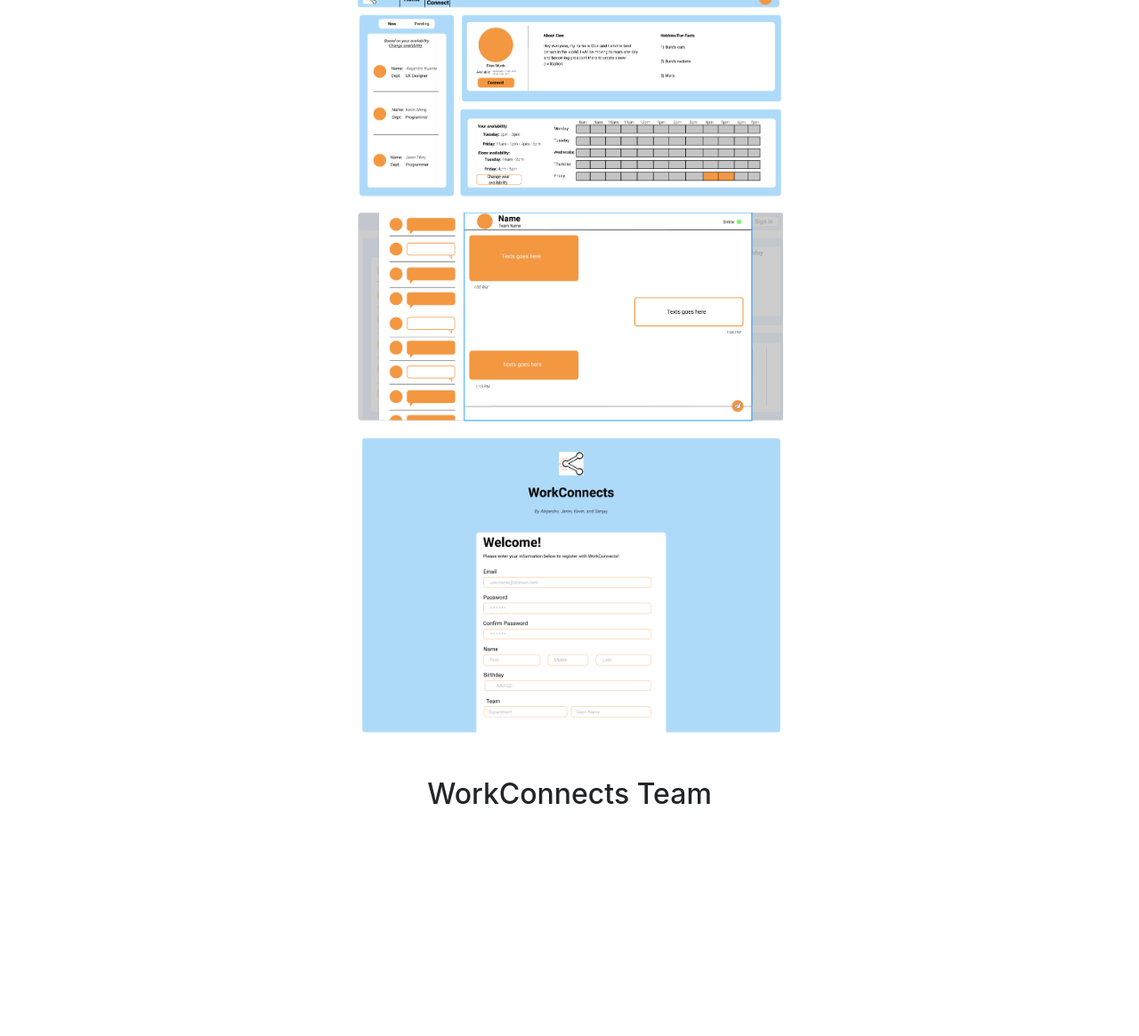
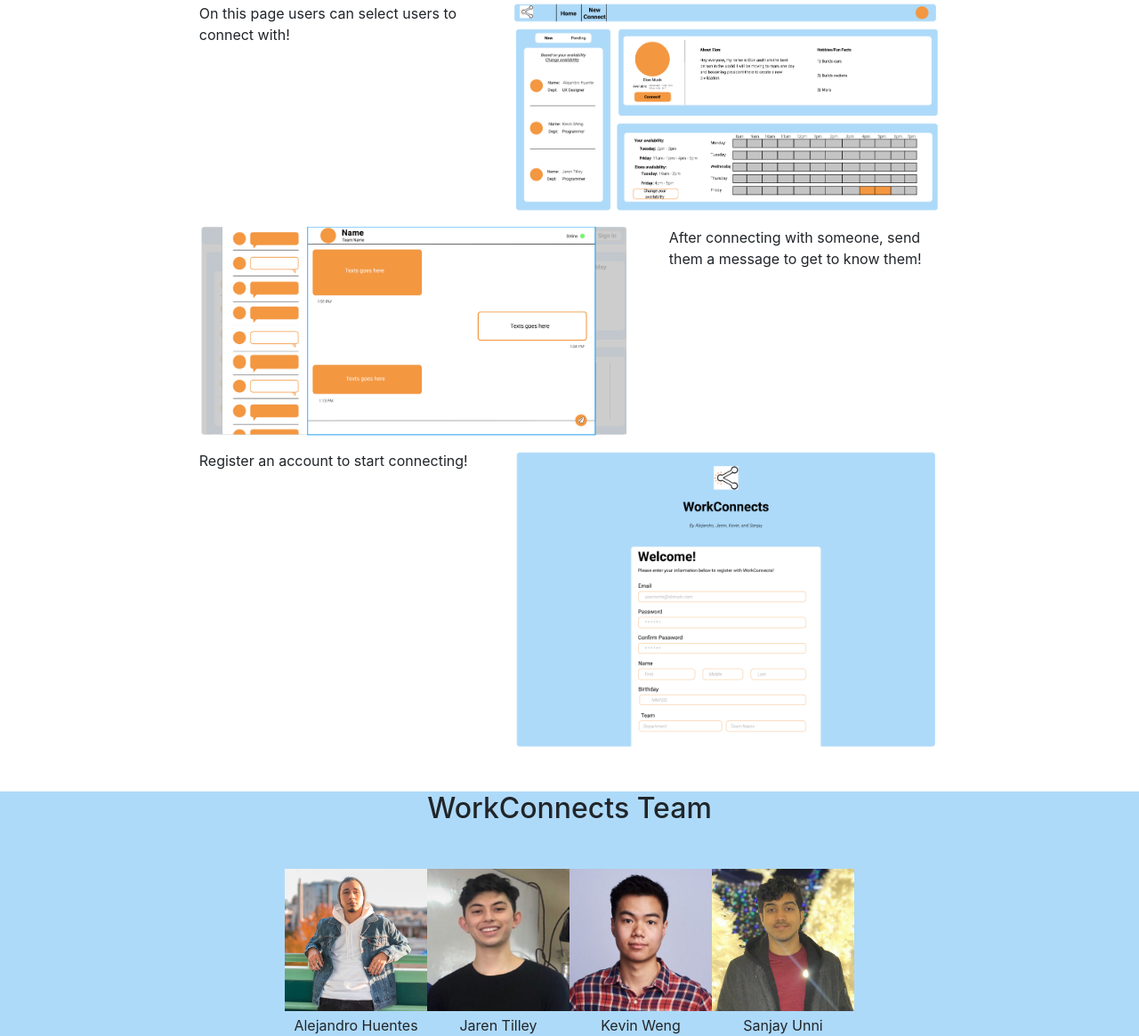
Before and after one commit to badpickle149/WorkConnectsLanding, a plain HTML site: page index.html in a window 1280 px wide. Shown: the part 443-1608 px from the top of the page at 89% size. Before the commit the page ends 1364 px from the top, so only its background shows below. Drawn offline with nearby package versions, Linux system fonts and the light colour scheme.

Commit message:
add profile pictures and animation

```diff
--- a/index.css
+++ b/index.css
@@ -3,3 +3,30 @@
     margin-left: auto;
     margin-right: auto;
 }
+
+.profile {
+    width: 10rem;
+    height: 10rem;
+    opacity: 0;
+}
+
+header, .team {
+    background-color: #AEDAF9;
+}
+
+.fade-in {
+	opacity: 1;
+	animation-name: fadeInOpacity;
+	animation-iteration-count: 1;
+	animation-timing-function: ease-in;
+	animation-duration: 2s;
+}
+
+@keyframes fadeInOpacity {
+	0% {
+		opacity: 0;
+	}
+	100% {
+		opacity: 1;
+	}
+}
--- a/index.html
+++ b/index.html
@@ -6,31 +6,74 @@
     <meta name="viewport" content="width=device-width, initial-scale=1.0">
     <link rel="stylesheet" href="https://cdn.jsdelivr.net/npm/bootstrap@4.6.0/dist/css/bootstrap.min.css" integrity="sha384-B0vP5xmATw1+K9KRQjQERJvTumQW0nPEzvF6L/Z6nronJ3oUOFUFpCjEUQouq2+l" crossorigin="anonymous">
     <link rel="stylesheet" href="./index.css" />
-    <title>Landing</title>
+    <script
+    src="https://code.jquery.com/jquery-3.6.0.min.js"
+    integrity="sha256-/xUj+3OJU5yExlq6GSYGSHk7tPXikynS7ogEvDej/m4="
+    crossorigin="anonymous"></script>
+    <title>WorkConnects Landing</title>
 </head>
 <body>
-    <h1 class="text-center mt-5">Welcome to WorkConnects!</h1>
-    <p class="text-center mb-5">
+    <header>
+        <h1 class="text-center pt-5">Welcome to WorkConnects!</h1>
+        <p class="text-center pb-5">
             WorkConnects is a social media site aimed at helping employees
             make new friends within the workplace.
             <a href="https://workconnects-7ca02.web.app/login">Click here to make a profile!</a>
         </p>
+    </header>
     <div class="container">
         <div class="ml-auto mr-auto">
-            <div class="row mb-3">
+            <div class="row mb-3 ml-auto mr-auto w-75">
+                <div class="d-flex flex-row">
                     <img src="imgs/HomePage.png" alt="Home Page">
+                    <p class="ml-5">On the homepage, users can view their
+                        messages and see their upcoming meetings</p>
                 </div>
-            <div class="row mb-3">
+            </div>
+            <div class="row mb-3 ml-auto mr-auto w-75">
+                <div class="d-flex flex-row">
+                    <p class="mr-5">On this page users can select users to connect with!</p>
                     <img src="imgs/ConnectPage.png" alt="Home Page">
                 </div>
-            <div class="row mb-3">
+            </div>
+            <div class="row mb-3 ml-auto mr-auto w-75">
+                <div class="d-flex flex-row">
                     <img src="imgs/Message.png" alt="Home Page">
+                    <p class="ml-5">
+                        After connecting with someone, send them a message to get to know them!
+                    </p>
                 </div>
-            <div class="row mb-3">
+            </div>
+            <div class="row mb-3 ml-auto mr-auto w-75">
+                <div class="d-flex flex-row">
+                    <p class="mr-5">
+                        Register an account to start connecting!
+                    </p>
                     <img src="imgs/Register.png" alt="Home Page">
                 </div>
             </div>
-        <h2 class="mt-5 text-center">WorkConnects Team</h2>
+        </div>
+    </div>
+    <div class="team">
+        <h2 class="mt-5 mb-5 text-center">WorkConnects Team</h2>
+        <div class="d-flex flex-row justify-content-around w-50 ml-auto mr-auto">
+            <div class="text-center d-flex flex-column">
+                <img class="profile" src="imgs/alejandro_profile.jpg" alt="Alejandro Huentes" />
+                <span class="mt-1">Alejandro Huentes</span>
+            </div>
+            <div class="text-center d-flex flex-column">
+                <img class="profile" src="imgs/jaren_profile.jpeg" alt="Jaren Tilley" />
+                <span class="mt-1">Jaren Tilley</span>
+            </div>
+            <div class="text-center d-flex flex-column">
+                <img class="profile" src="imgs/profile_pic.jpg" alt="Kevin Weng" />
+                <span class="mt-1">Kevin Weng</span>
+            </div>
+            <div class="text-center d-flex flex-column">
+                <img class="profile" src="imgs/sanjay_profile.jpg" alt="Sanjay Unni" />
+                <span class="mt-1">Sanjay Unni</span>
+            </div>
+        </div>
     </div>
     <script src="./index.js"></script>
 </body>
--- a/index.js
+++ b/index.js
@@ -0,0 +1,20 @@
+$(document).ready(function() {
+
+    /* Every time the window is scrolled ... */
+    $(window).scroll( function(){
+
+        /* Check the location of each desired element */
+        $('.profile').each( function(i){
+
+            let bottom_of_object = $(this).position().top + $(this).outerHeight();
+            let bottom_of_window = $(window).scrollTop() + $(window).height();
+
+            /* If the object is completely visible in the window, fade it it */
+            if( bottom_of_window > bottom_of_object ){
+
+                $(this).animate({'opacity':'1'}, i * 500);
+
+            }
+        });
+    });
+});
```
Also changed, not shown: imgs/alejandro_profile.jpg (added), imgs/jaren_profile.jpeg (added), imgs/profile_pic.jpg (added), imgs/sanjay_profile.jpg (added), 1 other file. Lines whose indentation alone changed are shown as unchanged.
